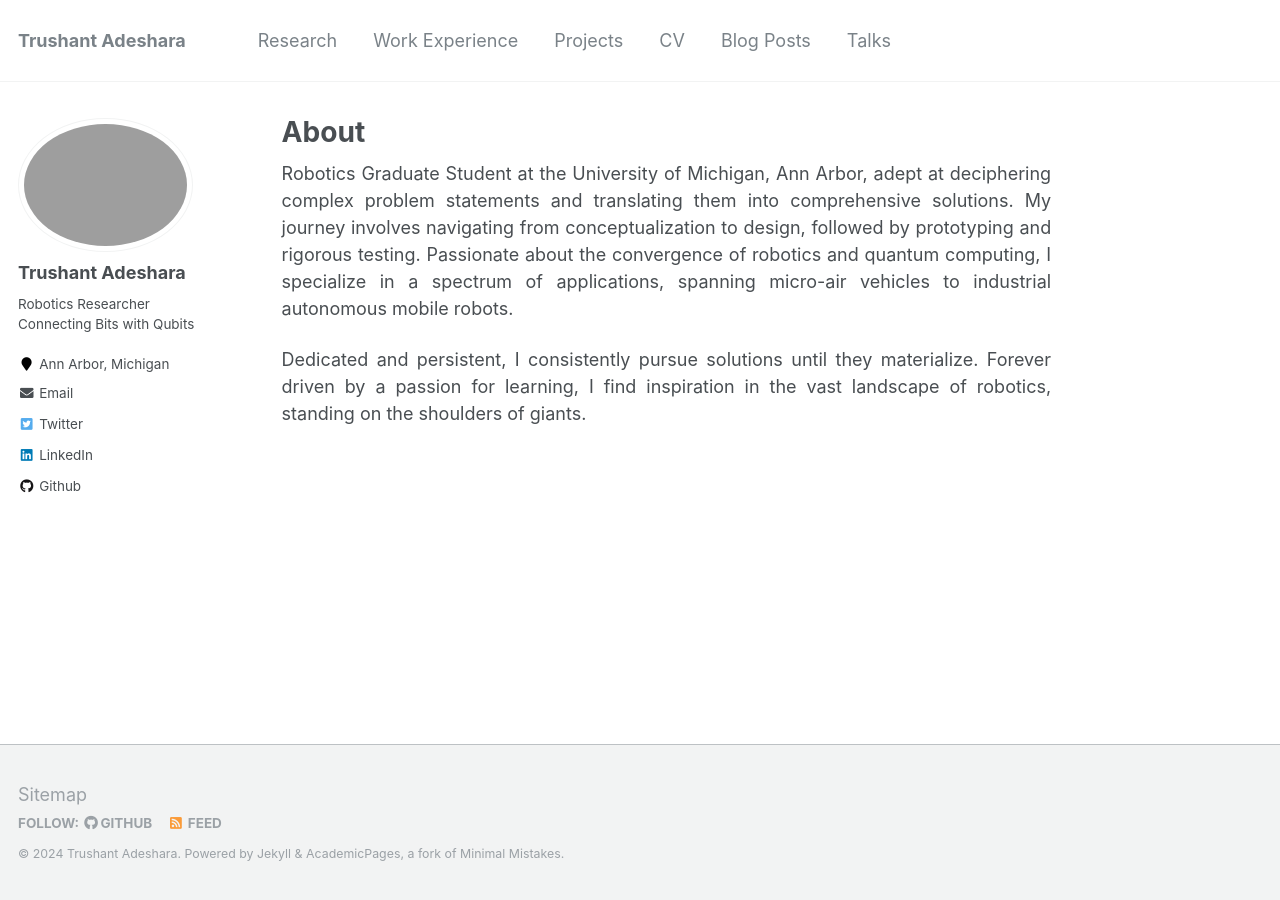
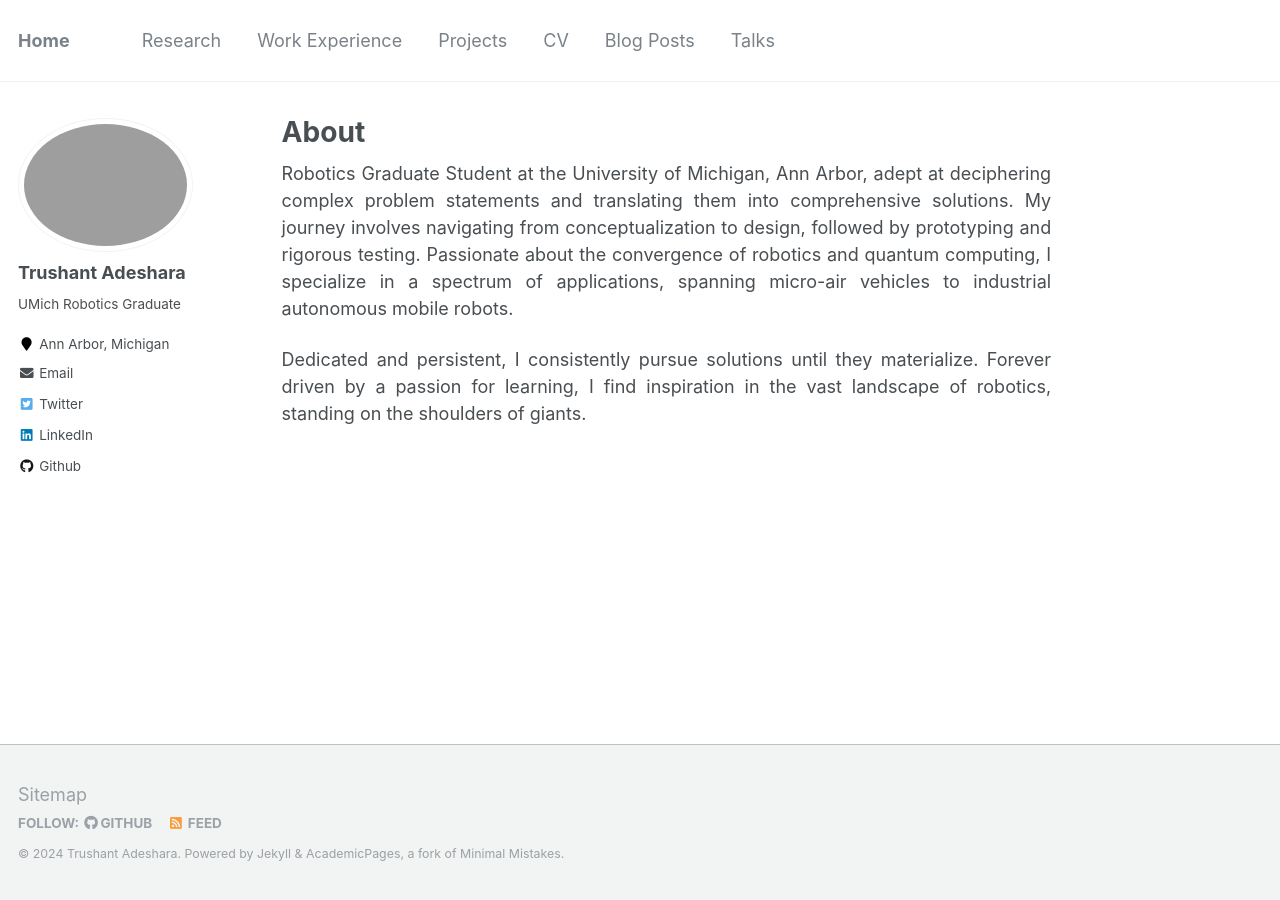
Before and after one commit to trushant05/trushant05.github.io, a Jekyll site: the page built from _pages/about.md, in a window 1280 px wide. Built offline with Jekyll 4.4.1, drawn with Linux system fonts in a browser that asks for light colours.

Commit message:
update _config.yml

```diff
--- a/_config.yml
+++ b/_config.yml
@@ -7,11 +7,11 @@
 
 # Site Settings
 locale                   : "en-US"
-title                    : "Trushant Adeshara"
+title                    : "Home"
 title_separator          : "-"
 name                     : &name "Trushant Adeshara"
-description              : &description "personal description"
-url                      : https://Trushant-Adeshara-UM.github.io # the base hostname & protocol for your site e.g. "https://mmistakes.github.io"
+description              : &description "UMich Robotics Graduate"
+url                      : "https://Trushant-Adeshara-UM.github.io" # the base hostname & protocol for your site e.g. "https://mmistakes.github.io"
 baseurl                  : "" # the subpath of your site, e.g. "/blog"
 repository               : "Trushant-Adeshara-UM/Trushant-Adeshara-UM.github.io"
 teaser                   :  # filename of teaser fallback teaser image placed in /images/, .e.g. "500x300.png"
@@ -82,7 +82,7 @@ analytics:
 author:
   name             : "Trushant Adeshara"
   avatar           : "profile.jpg"
-  bio              : "Robotics Researcher Connecting Bits with Qubits"
+  bio              : "UMich Robotics Graduate"
   location         : "Ann Arbor, Michigan"
   employer         :
   pubmed           :
```
